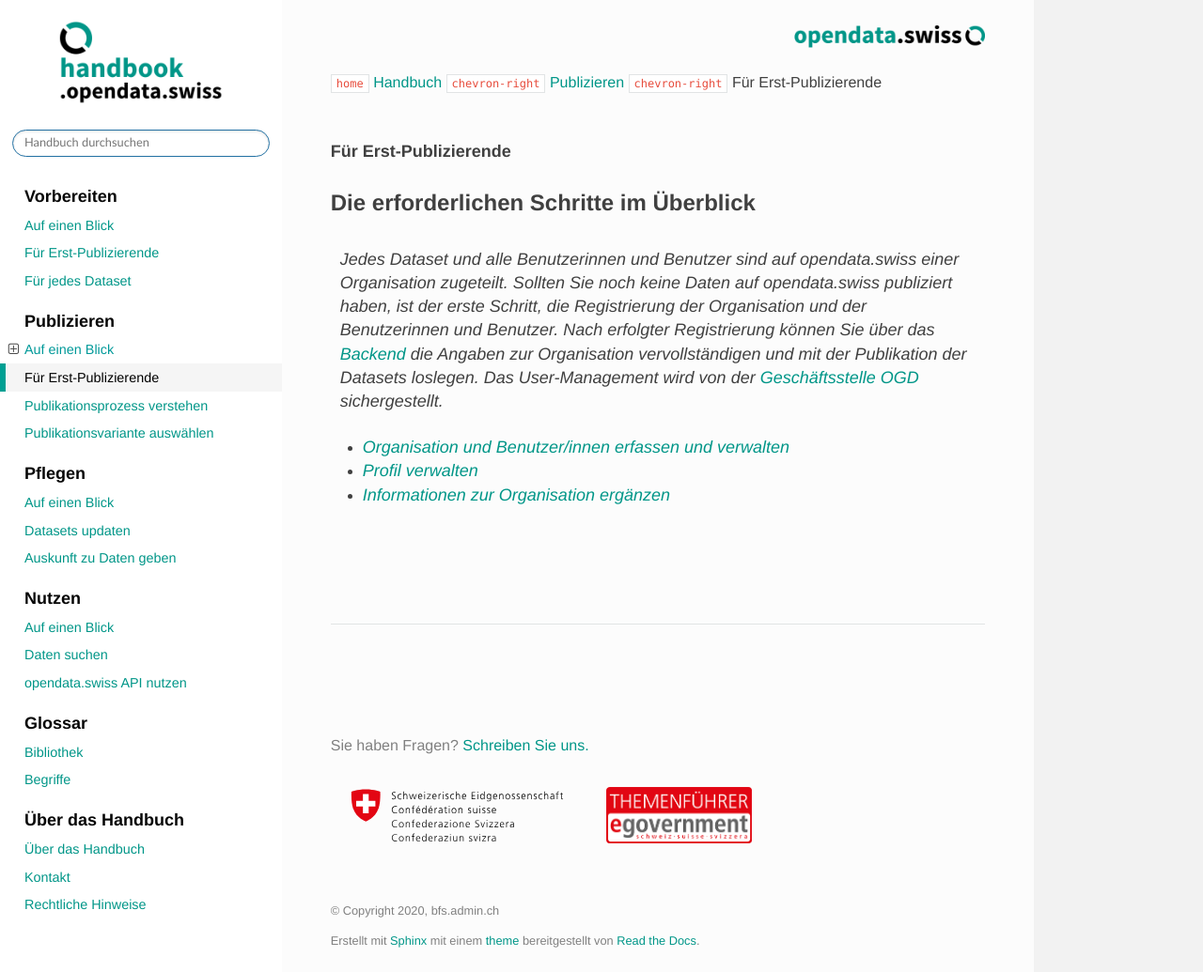
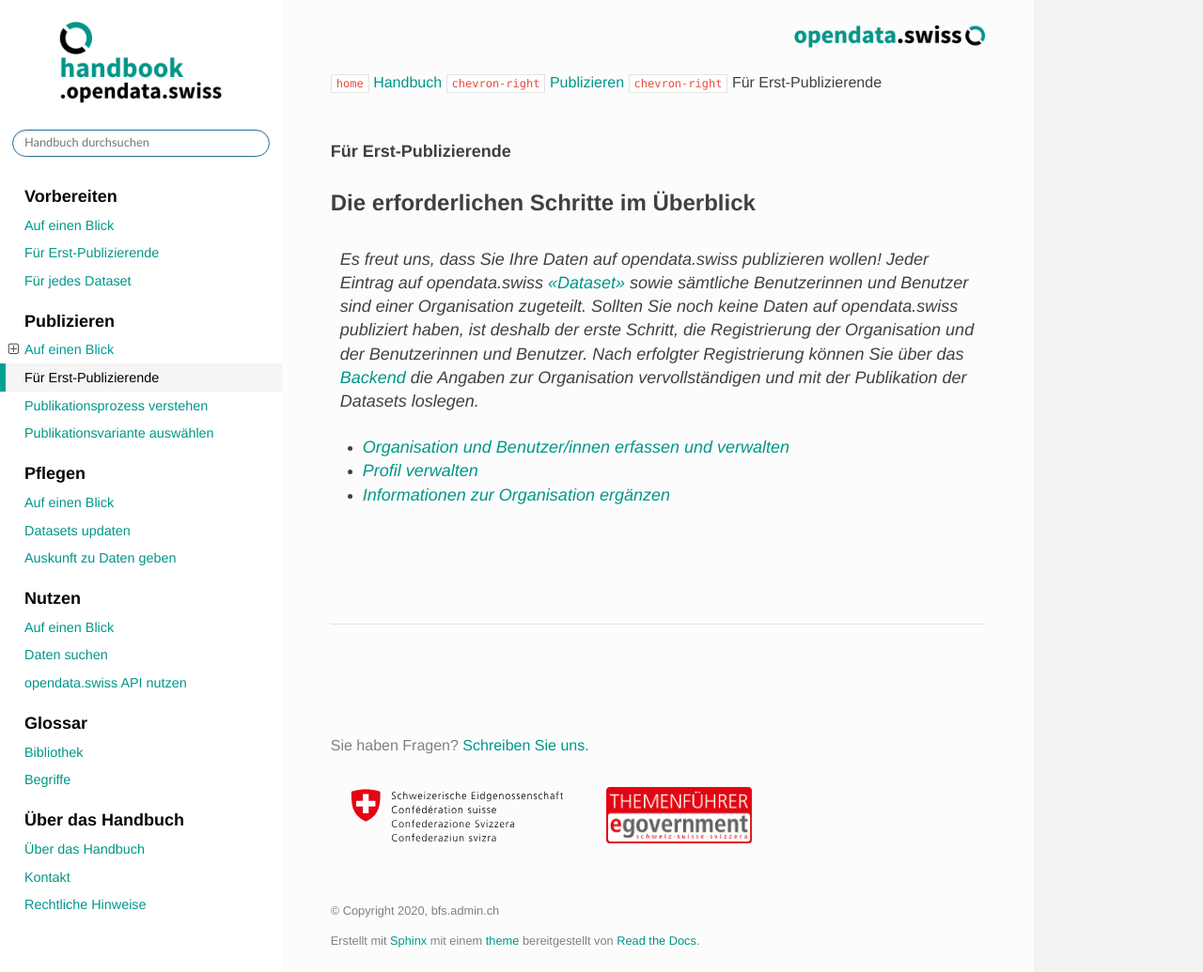
Before and after one commit to opendata-swiss/ogdch-handbook, a Sphinx documentation site: the page built from source/content/publizieren/erstpublizierende.rst, in a window 1280 px wide and 1035 px high. Shown: the whole window at 94% size. Built offline with Sphinx 7.4.7 and the Read the Docs theme 2.0.0, drawn with Linux system fonts in a browser that asks for light colours; cross-references to code outside the pages are shown as plain code.

Commit message:
change intro text in publizierende erstpublizierende

```diff
--- a/source/content/publizieren/erstpublizierende.rst
+++ b/source/content/publizieren/erstpublizierende.rst
@@ -13,15 +13,15 @@ Die erforderlichen Schritte im Überblick
 
 .. container:: Intro
 
-    Jedes Dataset und alle Benutzerinnen und Benutzer sind auf opendata.swiss
-    einer Organisation zugeteilt. Sollten Sie noch keine Daten auf opendata.swiss
-    publiziert haben, ist der erste Schritt, die Registrierung der Organisation
+    Es freut uns, dass Sie Ihre Daten auf opendata.swiss publizieren wollen!
+    Jeder Eintrag auf opendata.swiss :term:`«Dataset» <Dataset>` sowie sämtliche
+    Benutzerinnen und Benutzer sind einer Organisation
+    zugeteilt. Sollten Sie noch keine Daten auf opendata.swiss publiziert haben,
+    ist deshalb der erste Schritt, die Registrierung der Organisation
     und der Benutzerinnen und Benutzer. Nach erfolgter Registrierung
-    können Sie über das :term:`Backend <Backend>` die Angaben zur
-    Organisation vervollständigen und mit der Publikation der Datasets loslegen.
-    Das User-Management wird von der
-    :term:`Geschäftsstelle OGD <Geschäftsstelle Open Government Data (OGD)>`
-    sichergestellt.
+    können Sie über das :term:`Backend <Backend>` die Angaben
+    zur Organisation vervollständigen
+    und mit der Publikation der Datasets loslegen.
 
     - :doc:`Organisation und Benutzer/innen erfassen und verwalten <erstpublizierende/kontakt-bfs>`
     - :doc:`Profil verwalten <erstpublizierende/profil-einrichten>`
```
